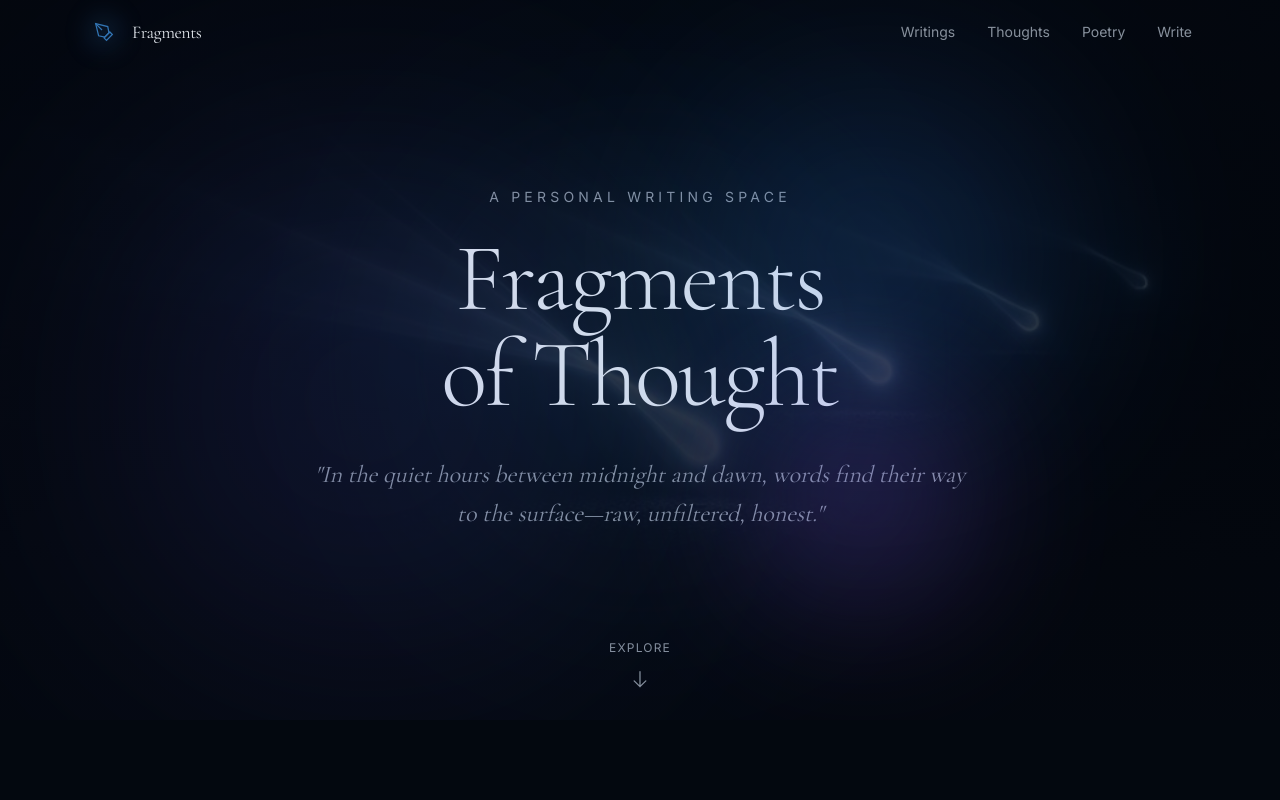
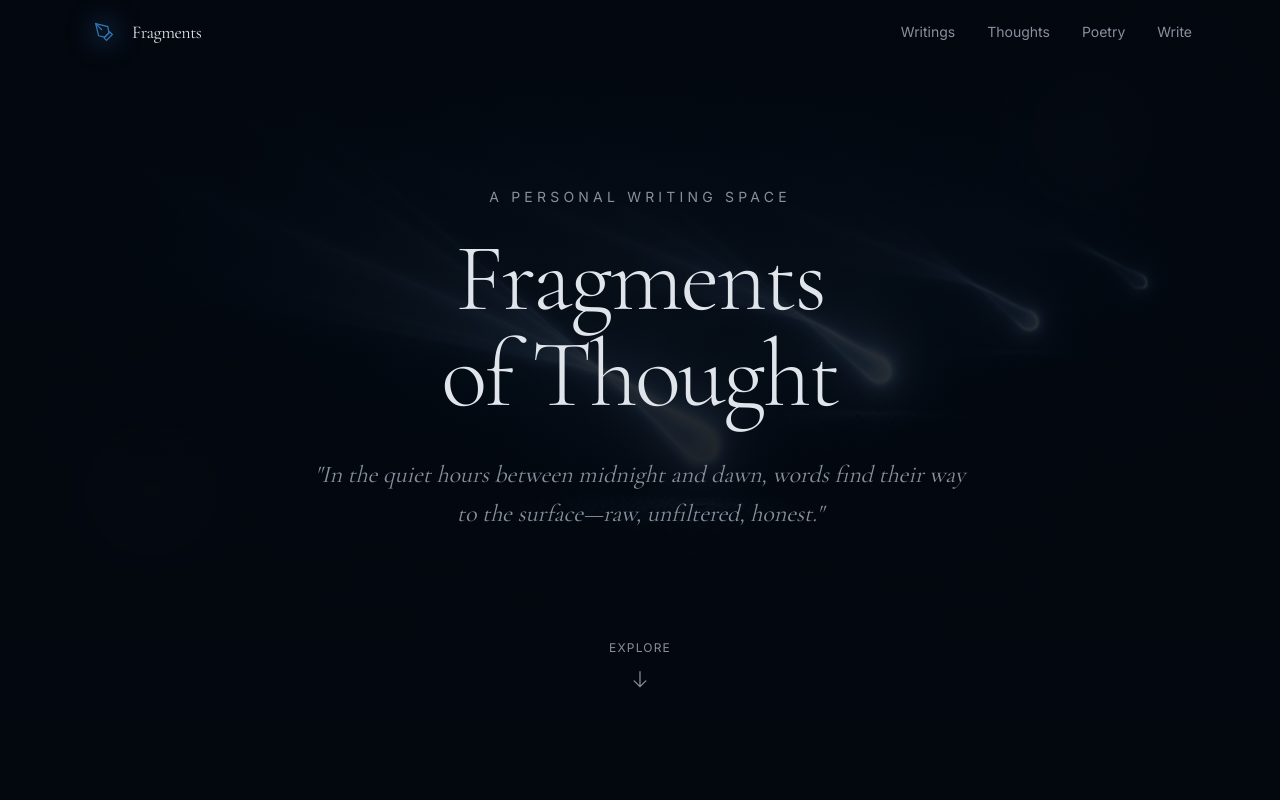
Before and after one commit to Olvine23/fragments-of-thoughts, a Next.js app: page / in a window 1280 px wide. Shown: the top 800 px of the page. Built offline with nearby package versions, Linux system fonts and the light colour scheme.

Commit message:
style: refine subtle glow effects for better atmosphere\n\nReduce glow size, lower opacity, and use muted tones.

```diff
--- a/components/hero.tsx
+++ b/components/hero.tsx
@@ -18,15 +18,15 @@ export function Hero() {
         <div className="absolute inset-0 bg-gradient-to-b from-background/80 via-background/60 to-background" />
       </div>
 
-      {/* Animated ambient glows */}
-      <div className="absolute inset-0 overflow-hidden pointer-events-none z-10">
-        {/* Pulsing glow 1 - top right, 8s cycle - BRIGHT BLUE */}
+      {/* Animated ambient glows - subtle and localized */}
+      <div className="absolute inset-0 overflow-hidden pointer-events-none">
+        {/* Pulsing glow 1 - top right corner, 8s cycle */}
         <motion.div
-          className="absolute top-[15%] right-[20%] w-[300px] h-[300px] rounded-full blur-[100px]"
-          style={{ backgroundColor: "rgba(59, 130, 246, 0.5)" }}
+          className="absolute top-[10%] right-[10%] w-[120px] h-[120px] rounded-full blur-[60px]"
+          style={{ backgroundColor: "rgba(100, 140, 200, 0.25)" }}
           animate={{
-            opacity: [0.2, 0.7, 0.2],
-            scale: [1, 1.3, 1],
+            opacity: [0, 0.4, 0],
+            scale: [0.8, 1.1, 0.8],
           }}
           transition={{
             duration: 8,
@@ -35,51 +35,35 @@ export function Hero() {
           }}
         />
 
-        {/* Pulsing glow 2 - bottom left, 10s cycle - NAVY/INDIGO */}
+        {/* Pulsing glow 2 - bottom left corner, 10s cycle */}
         <motion.div
-          className="absolute bottom-[20%] left-[15%] w-[350px] h-[350px] rounded-full blur-[120px]"
-          style={{ backgroundColor: "rgba(99, 102, 241, 0.45)" }}
+          className="absolute bottom-[25%] left-[8%] w-[100px] h-[100px] rounded-full blur-[50px]"
+          style={{ backgroundColor: "rgba(120, 130, 180, 0.3)" }}
           animate={{
-            opacity: [0.15, 0.6, 0.15],
-            scale: [1, 1.25, 1],
+            opacity: [0, 0.35, 0],
+            scale: [0.9, 1.15, 0.9],
           }}
           transition={{
             duration: 10,
             repeat: Infinity,
             ease: "easeInOut",
-            delay: 3,
+            delay: 4,
           }}
         />
 
-        {/* Pulsing glow 3 - center, 12s cycle - LARGER SOFT BLUE */}
+        {/* Pulsing glow 3 - right side middle, 12s cycle */}
         <motion.div
-          className="absolute top-1/2 left-1/2 -translate-x-1/2 -translate-y-1/2 w-[600px] h-[600px] rounded-full blur-[150px]"
-          style={{ backgroundColor: "rgba(56, 189, 248, 0.35)" }}
+          className="absolute top-[45%] right-[5%] w-[80px] h-[80px] rounded-full blur-[40px]"
+          style={{ backgroundColor: "rgba(130, 150, 210, 0.35)" }}
           animate={{
-            opacity: [0.1, 0.5, 0.1],
-            scale: [0.8, 1.2, 0.8],
+            opacity: [0, 0.45, 0],
+            scale: [0.85, 1.2, 0.85],
           }}
           transition={{
             duration: 12,
             repeat: Infinity,
             ease: "easeInOut",
-            delay: 5,
-          }}
-        />
-
-        {/* Wandering accent glow - moves across screen */}
-        <motion.div
-          className="absolute w-[200px] h-[200px] rounded-full blur-[80px]"
-          style={{ backgroundColor: "rgba(139, 92, 246, 0.5)" }}
-          animate={{
-            x: ["10vw", "60vw", "30vw", "10vw"],
-            y: ["20vh", "50vh", "70vh", "20vh"],
-            opacity: [0.2, 0.6, 0.3, 0.2],
-          }}
-          transition={{
-            duration: 20,
-            repeat: Infinity,
-            ease: "easeInOut",
+            delay: 6,
           }}
         />
       </div>
```
